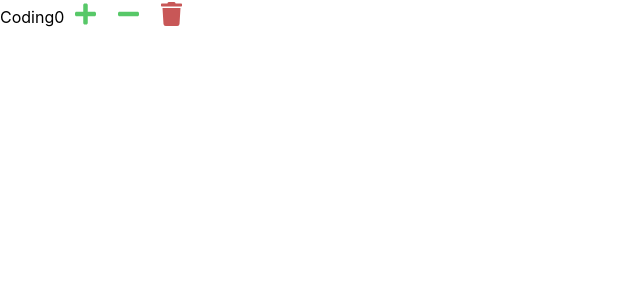
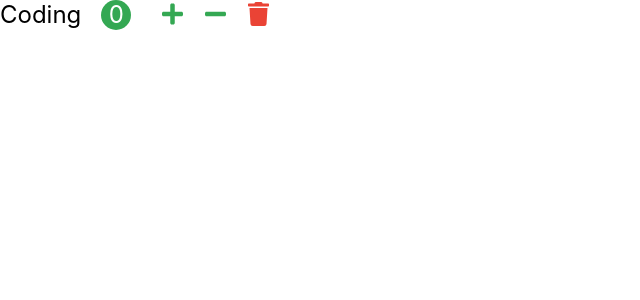
Before and after one commit to hellojaehyeok/react_Study, a React (Create React App) app in the folder practice/: page / in a window 1280 px wide. Shown: the top 300 px of the page, without its empty margins (0-640 px from the left). Built offline with nearby package versions, Linux system fonts and the light colour scheme.

Commit message:
todolist 스타일 및 카운트 증가, 감소 이벤트 생성
todolist 스타일 및 카운트 증가, 감소 이벤트 생성

```diff
--- a/practice/src/App.css
+++ b/practice/src/App.css
@@ -1,24 +1,48 @@
+
+
+
+/* Todo List */
+.todo{
+  font-size: 1.5rem;
+  list-style: none;
+}
+
+/* Todo Text */
+.todo-count{
+  display: inline-block;
+  width: 30px;
+  height: 30px;
+  text-align: center;
+  color: #fff;
+  background-color: #34a853;
+  border-radius: 50%;
+  margin: 0 20px;
+  transition: 500ms;
+}
+.todo-count:hover{
+  opacity: 0.8;
+}
+
+
+/* Todo button */
 button{
   outline: none;
   border: 0;
   cursor: pointer;
 }
-
 .todo-button{
   background: transparent;
   font-size: 1.5rem;
   margin: 0 5px;
   transition: 500ms;
 }
-
 .todo-button:hover{
   opacity: 0.8;
 }
 .todo-increase,
 .todo-decrease{
-  color: #57c868;
+  color: #34a853;
 }
-
 .todo-delete{
-  color: #c85757;
+  color: #ea4335;
 }
--- a/practice/src/components/todo.jsx
+++ b/practice/src/components/todo.jsx
@@ -1,21 +1,35 @@
 import React, { Component } from 'react';
 
 class Todo extends Component {
+
+    state = {
+        count : 0
+    };
+
+    handleIncrement = () =>{
+        this.setState({ count : this.state.count + 1});
+    };
+
+    handleDecrement = () =>{
+        const count = this.state.count - 1;
+        this.setState({ count : count < 0 ? 0 : count});
+    };
+
     render() {
         return (
-            <>
+            <li className="todo">
                 <span className="todo-name">Coding</span>
-                <span className="todo-count">0</span>
-                <button className="todo-button todo-increase">
+                <span className="todo-count">{this.state.count}</span>
+                <button className="todo-button todo-increase"  onClick={this.handleIncrement}>
                     <i className="fas fa-plus"></i>
                 </button>
-                <button className="todo-button todo-decrease">
+                <button className="todo-button todo-decrease" onClick={this.handleDecrement}>
                     <i className="fas fa-minus"></i>
                 </button>
                 <button className="todo-button todo-delete">
                     <i className="fas fa-trash"></i>
                 </button>
-            </>
+            </li>
         );
     }
 }
```
Also changed, not shown: 2 other files (tests, documents, lock files or other folders).
